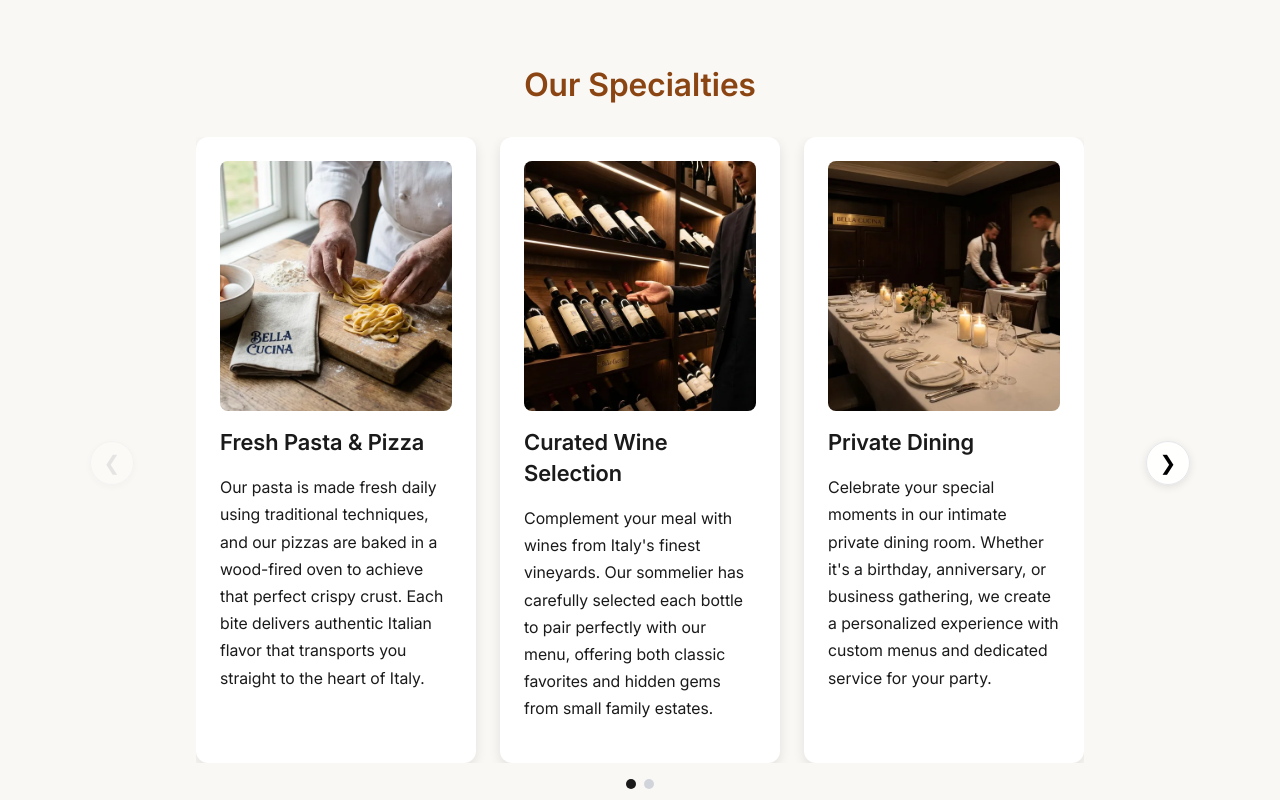
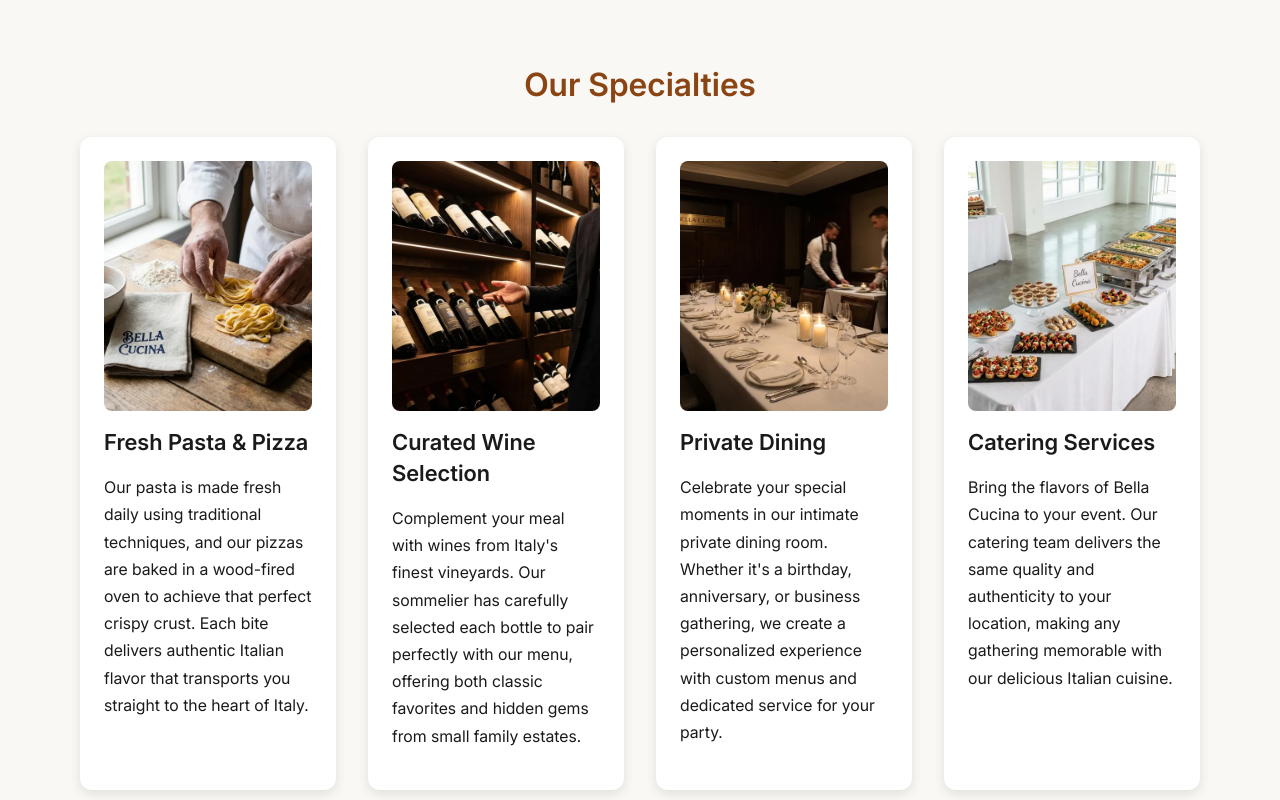
Before and after one commit to slipwoker/zappy-website-219d65e4-493a-4ba6-92f6-03a26dbe265f, a plain HTML site: page index.html in a window 1280 px wide. Shown: the part 1380-2180 px from the top of the page. Drawn offline with Linux system fonts and the light colour scheme; no server answers; a script that the page names is missing.

Commit message:
Update container on / (5 items, gallery mode)

```diff
--- a/index.html
+++ b/index.html
@@ -394,28 +394,7 @@
 <section class="specialties">
 <div class="container">
 <h2>Our Specialties</h2>
-<div class="specialty-grid zappy-carousel-active zappy-carousel-mode" style="; position: relative; display: block;"><style>
-.zappy-carousel-active { position: relative !important; display: block !important; }
-.zappy-carousel-container-wrapper { overflow: hidden !important; }
-.zappy-carousel-track { display: flex !important; }
-.zappy-carousel-item { flex-shrink: 0 !important; }
-</style><div class="zappy-carousel-container-wrapper" style="position: relative; overflow: hidden !important; width: 888px; max-width: calc(100% - 100px); margin: 0 auto; display: block;"><div class="zappy-carousel-track" style="display: flex; transition: transform 0.3s ease; gap: 24px;"><div class="specialty-item zappy-carousel-item" bis_size="{&quot;x&quot;:242,&quot;y&quot;:1517,&quot;w&quot;:316,&quot;h&quot;:567,&quot;abs_x&quot;:302,&quot;abs_y&quot;:1575}" data-item-index="0" style="flex: 0 0 280px; width: 280px; min-width: 280px; max-width: 280px;; flex: 0 0 280px; width: 280px; min-width: 280px; max-width: 280px;">
-<img data-placeholder="service-1" data-context="Close-up of fresh handmade pasta being prepared on a wooden cutting board with flour, showing traditional Italian pasta-making technique" src="/assets/bella-cucina-restaurant-service-service-1.webp" alt="Fresh handmade pasta" bis_size="{&quot;x&quot;:266,&quot;y&quot;:1541,&quot;w&quot;:268,&quot;h&quot;:250,&quot;abs_x&quot;:326,&quot;abs_y&quot;:1599}" class="zappy-editable-image">
-<h3 bis_size="{&quot;x&quot;:266,&quot;y&quot;:1807,&quot;w&quot;:268,&quot;h&quot;:30,&quot;abs_x&quot;:326,&quot;abs_y&quot;:1865}" class="zappy-editable">Fresh Pasta &amp; Pizza</h3>
-<p bis_size="{&quot;x&quot;:266,&quot;y&quot;:1854,&quot;w&quot;:268,&quot;h&quot;:190,&quot;abs_x&quot;:326,&quot;abs_y&quot;:1912}" class="zappy-editable">Our pasta is made fresh daily using traditional techniques, and our pizzas are baked in a wood-fired oven to achieve that perfect crispy crust. Each bite delivers authentic Italian flavor that transports you straight to the heart of Italy.</p>
-</div><div class="specialty-item zappy-carousel-item" bis_size="{&quot;x&quot;:590,&quot;y&quot;:1517,&quot;w&quot;:316,&quot;h&quot;:567,&quot;abs_x&quot;:650,&quot;abs_y&quot;:1575}" data-item-index="1" style="flex: 0 0 280px; width: 280px; min-width: 280px; max-width: 280px;; flex: 0 0 280px; width: 280px; min-width: 280px; max-width: 280px;">
-<img data-placeholder="service-2" data-context="Elegant display of Italian wine bottles arranged on wooden shelves in a restaurant wine cellar with soft ambient lighting" src="/assets/bella-cucina-restaurant-service-service-2.webp" alt="Italian wine selection" bis_size="{&quot;x&quot;:614,&quot;y&quot;:1541,&quot;w&quot;:268,&quot;h&quot;:250,&quot;abs_x&quot;:674,&quot;abs_y&quot;:1599}" class="zappy-editable-image">
-<h3 bis_size="{&quot;x&quot;:614,&quot;y&quot;:1807,&quot;w&quot;:268,&quot;h&quot;:30,&quot;abs_x&quot;:674,&quot;abs_y&quot;:1865}" class="zappy-editable">Curated Wine Selection</h3>
-<p bis_size="{&quot;x&quot;:614,&quot;y&quot;:1854,&quot;w&quot;:268,&quot;h&quot;:190,&quot;abs_x&quot;:674,&quot;abs_y&quot;:1912}" class="zappy-editable">Complement your meal with wines from Italy's finest vineyards. Our sommelier has carefully selected each bottle to pair perfectly with our menu, offering both classic favorites and hidden gems from small family estates.</p>
-</div><div class="specialty-item zappy-carousel-item" bis_size="{&quot;x&quot;:938,&quot;y&quot;:1517,&quot;w&quot;:316,&quot;h&quot;:567,&quot;abs_x&quot;:998,&quot;abs_y&quot;:1575}" data-item-index="2" style="flex: 0 0 280px; width: 280px; min-width: 280px; max-width: 280px;; flex: 0 0 280px; width: 280px; min-width: 280px; max-width: 280px;">
-<img data-placeholder="service-3" data-context="Private dining room with elegant table setting, white tablecloth, candles, and intimate atmosphere perfect for special occasions" src="/assets/bella-cucina-restaurant-service-service-3.webp" alt="Private dining experience" bis_size="{&quot;x&quot;:962,&quot;y&quot;:1541,&quot;w&quot;:268,&quot;h&quot;:250,&quot;abs_x&quot;:1022,&quot;abs_y&quot;:1599}" class="zappy-editable-image">
-<h3 bis_size="{&quot;x&quot;:962,&quot;y&quot;:1807,&quot;w&quot;:268,&quot;h&quot;:30,&quot;abs_x&quot;:1022,&quot;abs_y&quot;:1865}" class="zappy-editable">Private Dining</h3>
-<p bis_size="{&quot;x&quot;:962,&quot;y&quot;:1854,&quot;w&quot;:268,&quot;h&quot;:190,&quot;abs_x&quot;:1022,&quot;abs_y&quot;:1912}" class="zappy-editable">Celebrate your special moments in our intimate private dining room. Whether it's a birthday, anniversary, or business gathering, we create a personalized experience with custom menus and dedicated service for your party.</p>
-</div><div class="specialty-item zappy-carousel-item" bis_size="{&quot;x&quot;:1286,&quot;y&quot;:1517,&quot;w&quot;:316,&quot;h&quot;:567,&quot;abs_x&quot;:1346,&quot;abs_y&quot;:1575}" data-item-index="3" style="flex: 0 0 280px; width: 280px; min-width: 280px; max-width: 280px;; flex: 0 0 280px; width: 280px; min-width: 280px; max-width: 280px;">
-<img data-placeholder="service-4" data-context="Beautifully arranged catering spread with Italian appetizers, pasta dishes, and desserts displayed on elegant serving platters" src="/assets/bella-cucina-restaurant-service-service-4.webp" alt="Catering services" bis_size="{&quot;x&quot;:1310,&quot;y&quot;:1541,&quot;w&quot;:268,&quot;h&quot;:250,&quot;abs_x&quot;:1370,&quot;abs_y&quot;:1599}" class="zappy-editable-image">
-<h3 bis_size="{&quot;x&quot;:1310,&quot;y&quot;:1807,&quot;w&quot;:268,&quot;h&quot;:30,&quot;abs_x&quot;:1370,&quot;abs_y&quot;:1865}" class="zappy-editable">Catering Services</h3>
-<p bis_size="{&quot;x&quot;:1310,&quot;y&quot;:1854,&quot;w&quot;:268,&quot;h&quot;:163,&quot;abs_x&quot;:1370,&quot;abs_y&quot;:1912}" class="zappy-editable">Bring the flavors of Bella Cucina to your event. Our catering team delivers the same quality and authenticity to your location, making any gathering memorable with our delicious Italian cuisine.</p>
-</div></div></div><button class="zappy-carousel-btn zappy-carousel-left" style="position: absolute; top: 50%; transform: translateY(-50%); left: 10px; background: rgba(255,255,255,0.95); border: 1px solid #e5e7eb; border-radius: 50%; width: 44px; height: 44px; cursor: pointer; font-size: 20px; z-index: 10; box-shadow: 0 2px 8px rgba(0,0,0,0.1); display: flex; align-items: center; justify-content: center;">❮</button><button class="zappy-carousel-btn zappy-carousel-right" style="position: absolute; top: 50%; transform: translateY(-50%); right: 10px; background: rgba(255,255,255,0.95); border: 1px solid #e5e7eb; border-radius: 50%; width: 44px; height: 44px; cursor: pointer; font-size: 20px; z-index: 10; box-shadow: 0 2px 8px rgba(0,0,0,0.1); display: flex; align-items: center; justify-content: center;">❯</button><div class="zappy-carousel-dots" style="display: flex; justify-content: center; gap: 8px; margin-top: 16px;"><button class="zappy-carousel-dot active" data-index="0" style="width: 10px; height: 10px; border-radius: 50%; border: none; cursor: pointer; background: #1a1a1a; transition: background 0.2s ease;"></button><button class="zappy-carousel-dot" data-index="1" style="width: 10px; height: 10px; border-radius: 50%; border: none; cursor: pointer; background: #d1d5db; transition: background 0.2s ease;"></button></div><script data-carousel-init="zappy-carousel-1764969155780">
+<div class="specialty-grid"><script data-carousel-init="zappy-carousel-1764969155780" data-item-index="0">
 (function() {
   var container = document.currentScript.parentElement;
   var track = container.querySelector('.zappy-carousel-track');
@@ -512,7 +491,23 @@
   // Initialize button states
   updateButtonStates();
 })();
-</script></div>
+</script><div class="specialty-item" bis_size="{&quot;x&quot;:174,&quot;y&quot;:1517,&quot;w&quot;:280,&quot;h&quot;:625,&quot;abs_x&quot;:234,&quot;abs_y&quot;:1575}" data-item-index="1" style="">
+<img data-placeholder="service-1" data-context="Close-up of fresh handmade pasta being prepared on a wooden cutting board with flour, showing traditional Italian pasta-making technique" src="/assets/bella-cucina-restaurant-service-service-1.webp" alt="Fresh handmade pasta" bis_size="{&quot;x&quot;:198,&quot;y&quot;:1541,&quot;w&quot;:232,&quot;h&quot;:250,&quot;abs_x&quot;:258,&quot;abs_y&quot;:1599}" class="zappy-editable-image">
+<h3 bis_size="{&quot;x&quot;:198,&quot;y&quot;:1807,&quot;w&quot;:232,&quot;h&quot;:30,&quot;abs_x&quot;:258,&quot;abs_y&quot;:1865}" class="zappy-editable">Fresh Pasta &amp; Pizza</h3>
+<p bis_size="{&quot;x&quot;:198,&quot;y&quot;:1854,&quot;w&quot;:232,&quot;h&quot;:217,&quot;abs_x&quot;:258,&quot;abs_y&quot;:1912}" class="zappy-editable">Our pasta is made fresh daily using traditional techniques, and our pizzas are baked in a wood-fired oven to achieve that perfect crispy crust. Each bite delivers authentic Italian flavor that transports you straight to the heart of Italy.</p>
+</div><div class="specialty-item" bis_size="{&quot;x&quot;:478,&quot;y&quot;:1517,&quot;w&quot;:280,&quot;h&quot;:625,&quot;abs_x&quot;:538,&quot;abs_y&quot;:1575}" data-item-index="2" style="">
+<img data-placeholder="service-2" data-context="Elegant display of Italian wine bottles arranged on wooden shelves in a restaurant wine cellar with soft ambient lighting" src="/assets/bella-cucina-restaurant-service-service-2.webp" alt="Italian wine selection" bis_size="{&quot;x&quot;:502,&quot;y&quot;:1541,&quot;w&quot;:232,&quot;h&quot;:250,&quot;abs_x&quot;:562,&quot;abs_y&quot;:1599}" class="zappy-editable-image">
+<h3 bis_size="{&quot;x&quot;:502,&quot;y&quot;:1807,&quot;w&quot;:232,&quot;h&quot;:61,&quot;abs_x&quot;:562,&quot;abs_y&quot;:1865}" class="zappy-editable">Curated Wine Selection</h3>
+<p bis_size="{&quot;x&quot;:502,&quot;y&quot;:1885,&quot;w&quot;:232,&quot;h&quot;:217,&quot;abs_x&quot;:562,&quot;abs_y&quot;:1943}" class="zappy-editable">Complement your meal with wines from Italy's finest vineyards. Our sommelier has carefully selected each bottle to pair perfectly with our menu, offering both classic favorites and hidden gems from small family estates.</p>
+</div><div class="specialty-item" bis_size="{&quot;x&quot;:782,&quot;y&quot;:1517,&quot;w&quot;:280,&quot;h&quot;:625,&quot;abs_x&quot;:842,&quot;abs_y&quot;:1575}" data-item-index="3" style="">
+<img data-placeholder="service-3" data-context="Private dining room with elegant table setting, white tablecloth, candles, and intimate atmosphere perfect for special occasions" src="/assets/bella-cucina-restaurant-service-service-3.webp" alt="Private dining experience" bis_size="{&quot;x&quot;:806,&quot;y&quot;:1541,&quot;w&quot;:232,&quot;h&quot;:250,&quot;abs_x&quot;:866,&quot;abs_y&quot;:1599}" class="zappy-editable-image">
+<h3 bis_size="{&quot;x&quot;:806,&quot;y&quot;:1807,&quot;w&quot;:232,&quot;h&quot;:30,&quot;abs_x&quot;:866,&quot;abs_y&quot;:1865}" class="zappy-editable">Private Dining</h3>
+<p bis_size="{&quot;x&quot;:806,&quot;y&quot;:1854,&quot;w&quot;:232,&quot;h&quot;:217,&quot;abs_x&quot;:866,&quot;abs_y&quot;:1912}" class="zappy-editable">Celebrate your special moments in our intimate private dining room. Whether it's a birthday, anniversary, or business gathering, we create a personalized experience with custom menus and dedicated service for your party.</p>
+</div><div class="specialty-item" bis_size="{&quot;x&quot;:1086,&quot;y&quot;:1517,&quot;w&quot;:280,&quot;h&quot;:625,&quot;abs_x&quot;:1146,&quot;abs_y&quot;:1575}" data-item-index="4" style="">
+<img data-placeholder="service-4" data-context="Beautifully arranged catering spread with Italian appetizers, pasta dishes, and desserts displayed on elegant serving platters" src="/assets/bella-cucina-restaurant-service-service-4.webp" alt="Catering services" bis_size="{&quot;x&quot;:1110,&quot;y&quot;:1541,&quot;w&quot;:232,&quot;h&quot;:250,&quot;abs_x&quot;:1170,&quot;abs_y&quot;:1599}" class="zappy-editable-image">
+<h3 bis_size="{&quot;x&quot;:1110,&quot;y&quot;:1807,&quot;w&quot;:232,&quot;h&quot;:30,&quot;abs_x&quot;:1170,&quot;abs_y&quot;:1865}" class="zappy-editable">Catering Services</h3>
+<p bis_size="{&quot;x&quot;:1110,&quot;y&quot;:1854,&quot;w&quot;:232,&quot;h&quot;:190,&quot;abs_x&quot;:1170,&quot;abs_y&quot;:1912}" class="zappy-editable">Bring the flavors of Bella Cucina to your event. Our catering team delivers the same quality and authenticity to your location, making any gathering memorable with our delicious Italian cuisine.</p>
+</div></div>
 </div>
 </section>
 <section class="menu-preview">
```
Also changed, not shown: public/index.html (+1 -1 lines).
